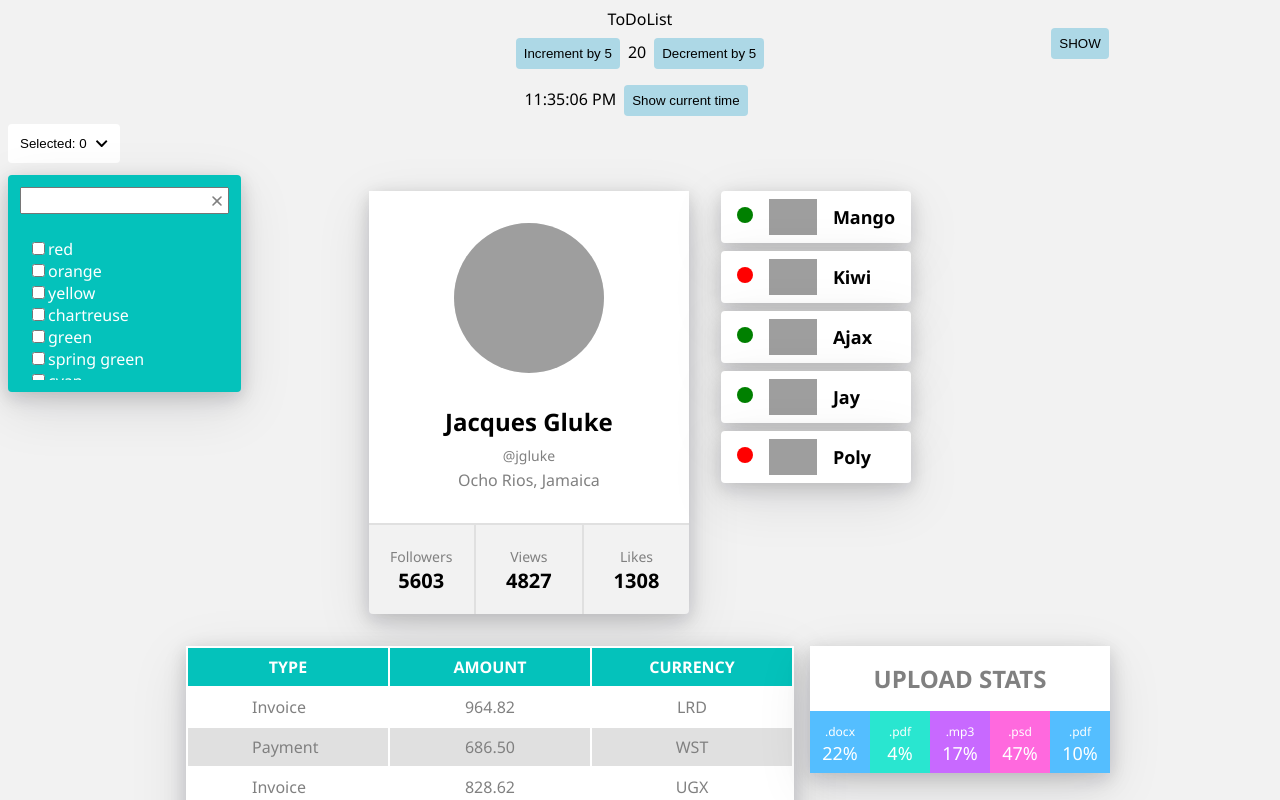
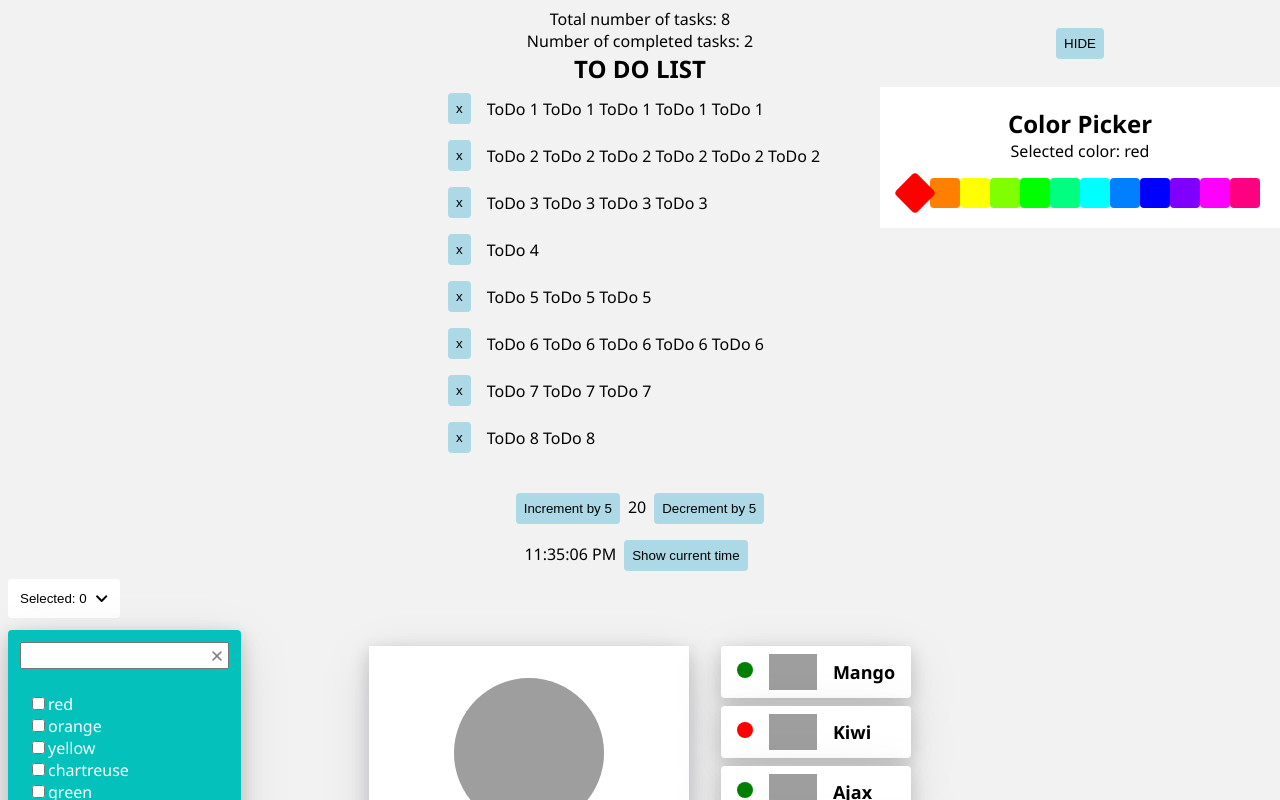
Before and after one commit to Sunwart/goit-react-hw-01-components, a React (Create React App) app: page / in a window 1280 px wide. Shown: the top 800 px of the page. Built offline with nearby package versions, Linux system fonts and the light colour scheme; grey boxes are pictures that could not be loaded.

Commit message:
to do list

```diff
--- a/src/App.js
+++ b/src/App.js
@@ -1,3 +1,5 @@
+import { Component } from 'react';
+
 import Profile from './components/Profile/Profile';
 import user from './components/data/user.json';
 
@@ -39,10 +41,38 @@ export const colorPickerOptions = [
   { value: '#ff0080', label: 'magenta' },
 ];
 
-export default function App() {
+class App extends Component {
+  state = {
+    todos: [
+      { id: 'id-1', text: 'ToDo 1 ToDo 1 ToDo 1 ToDo 1 ToDo 1', completed: false },
+      { id: 'id-2', text: 'ToDo 2 ToDo 2 ToDo 2 ToDo 2 ToDo 2 ToDo 2 ', completed: false },
+      { id: 'id-3', text: 'ToDo 3 ToDo 3 ToDo 3 ToDo 3 ', completed: true },
+      { id: 'id-4', text: 'ToDo 4', completed: false },
+      { id: 'id-5', text: 'ToDo 5 ToDo 5 ToDo 5 ', completed: false },
+      { id: 'id-6', text: 'ToDo 6 ToDo 6 ToDo 6 ToDo 6 ToDo 6', completed: true },
+      { id: 'id-7', text: 'ToDo 7 ToDo 7 ToDo 7', completed: false },
+      { id: 'id-8', text: 'ToDo 8 ToDo 8', completed: false },
+    ],
+  };
+
+  deleteTodo = todoId => {
+    this.setState(prevState => ({ todos: prevState.todos.filter(todo => todo.id !== todoId) }));
+  };
+
+  render() {
+    const { todos } = this.state;
+    const completedTodosNumber = todos.reduce(
+      (total, todo) => (todo.completed ? total + 1 : total),
+      0,
+    );
+
     return (
       <ThemeProvider theme={theme}>
-      <ToDoList />
+        <div>
+          <p>Total number of tasks: {todos.length}</p>
+          <p>Number of completed tasks: {completedTodosNumber}</p>
+        </div>
+        <ToDoList todos={todos} onDeleteTodo={this.deleteTodo} />
         <Dropdown />
         <Counter step={5} initialValue={20} />
         <ShowTime />
@@ -64,3 +94,6 @@ export default function App() {
       </ThemeProvider>
     );
   }
+}
+
+export default App;
--- a/src/components/Dropdown/Dropdown.js
+++ b/src/components/Dropdown/Dropdown.js
@@ -5,7 +5,7 @@ import ColorPicker from '../ColorPicker';
 import { colorPickerOptions } from '../../App';
 
 class Dropdown extends Component {
-  state = { visible: false };
+  state = { visible: true };
 
   toggle = () => {
     this.setState(prevState => ({
--- /dev/null
+++ b/src/components/ToDoList/ToDoList.css
@@ -0,0 +1,14 @@
+.ListContainer {
+  width: 400px;
+  margin: 0 auto;
+  margin-bottom: 24px;
+}
+
+.ListItem {
+  display: flex;
+  align-items: center;
+}
+
+.closeBtn {
+  margin-right: 16px;
+}
--- a/src/components/ToDoList/ToDoList.js
+++ b/src/components/ToDoList/ToDoList.js
@@ -1,5 +1,21 @@
-const ToDoList = ({ todos }) => {
-  return <ul>ToDoList</ul>;
+import './ToDoList.css';
+
+const ToDoList = ({ todos, onDeleteTodo }) => {
+  return (
+    <section className="ListContainer">
+      <h2>TO DO LIST</h2>
+      <ul>
+        {todos.map(({ id, text }) => (
+          <li className="ListItem" key={id}>
+            <button className="closeBtn" type="button" onClick={() => onDeleteTodo(id)}>
+              x
+            </button>
+            <p>{text}</p>
+          </li>
+        ))}
+      </ul>
+    </section>
+  );
 };
 
 export default ToDoList;
```
Lines whose indentation alone changed are shown as unchanged.
